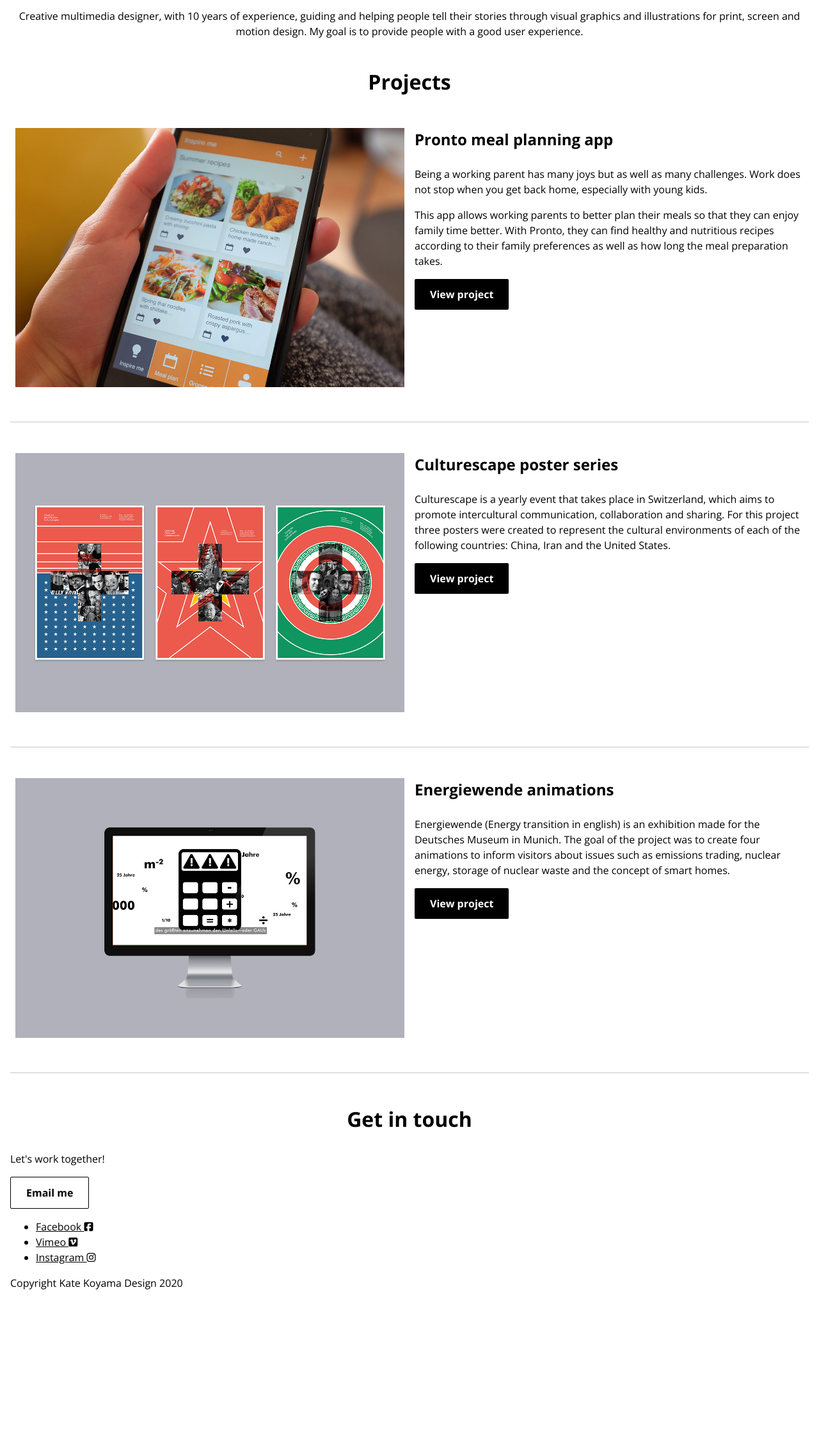
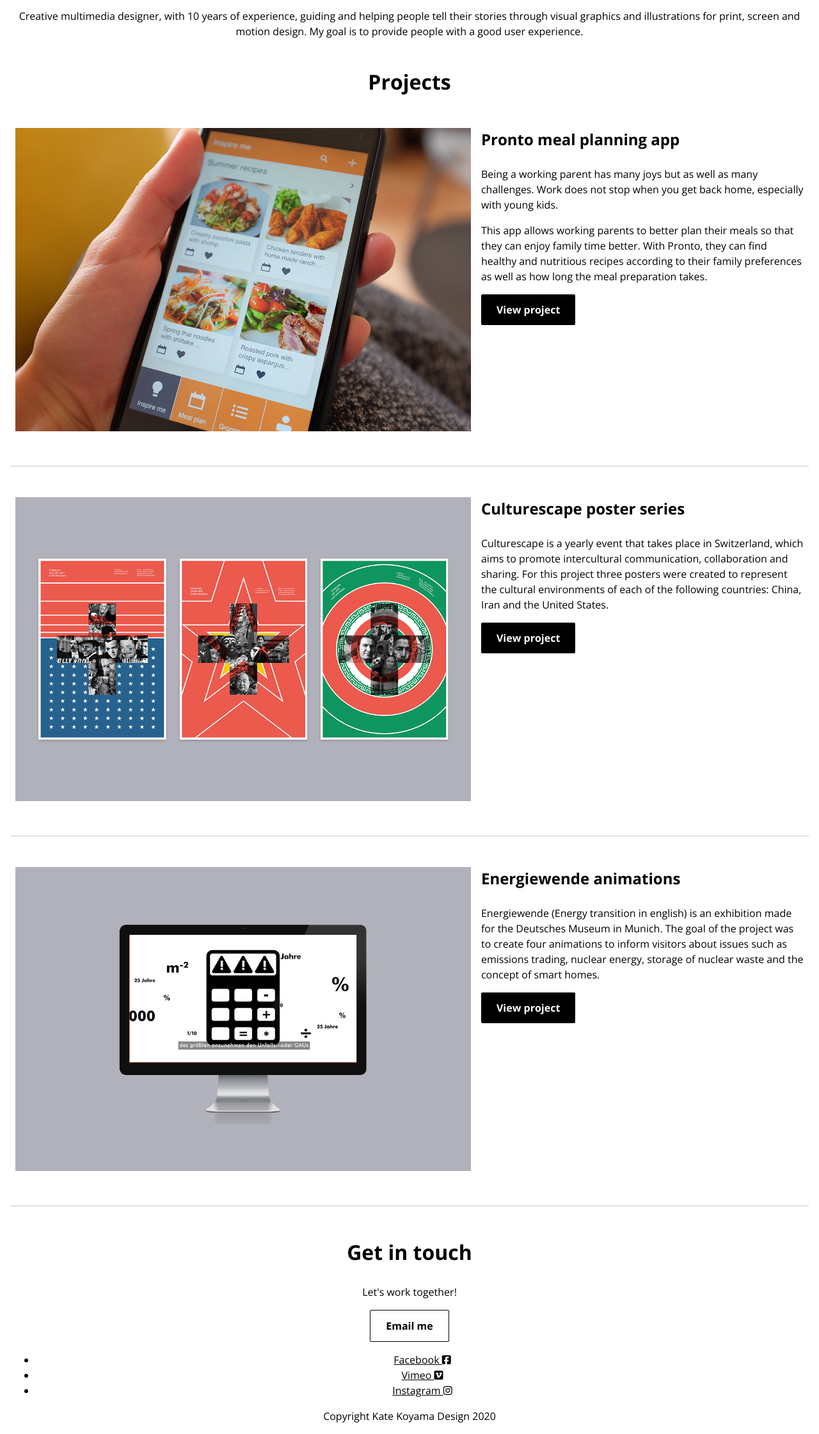
Before and after one commit to katekoyama/portfolio-website, a PHP site: page / in a window 1280 px wide. Shown: the part 181-2422 px from the top of the page at 64% size. Before the commit the page ends 2196 px from the top, so only its background shows below. Run offline with PHP 8.4, Linux system fonts and the light colour scheme; some libraries are stand-ins or nearby versions.

Commit message:
Media query for large screens

```diff
--- a/about.html
+++ b/about.html
@@ -63,7 +63,7 @@
 
           </picture>
           <div><!-- START TWO COLUMN CONTAINER -->
-            <div><!-- START COLUMN 1 -->
+            <div ><!-- START COLUMN 1 -->
               <h2>My story</h2>
               <p>I am Kate Koyama, a brazilian creative multimedia designer located
                 in France. My path into design started in Brazil where I started my
@@ -84,7 +84,7 @@
               <h2>Skills & tools</h2>
 
               <div><!-- START TWO COLUMN CONTAINER DARK GREEN -->
-                <div><!-- START DIV SKILLS light green -->
+                <div class="col-md-6"><!-- START DIV SKILLS light green -->
                   <h3>Revelant skills</h3>
                   <ul>
                     <li>User experience design</li>
@@ -93,7 +93,7 @@
                   </ul>
                 </div><!-- END DIV SKILLS light green -->
 
-                <div><!-- START DIV TOOLS light green -->
+                <div class="col-md-6"><!-- START DIV TOOLS light green -->
                   <h3>Tools</h3>
                   <ul>
                     <li>Adobe creative suite</li>
--- a/css/style.css
+++ b/css/style.css
@@ -159,9 +159,10 @@ main{
   padding-top: 106px;
 }
 
-#footer h2{
+#contact{
   text-align: center;
 }
+
 
 /* media queries */
 
@@ -206,6 +207,12 @@ Medium devices (640px and larger)
 Large devices (1024px or larger)
 ================================= */
 @media only screen and (min-width: 1024px) {
+  .col-lg-7{
+    width: 58.33%;
+  }
+  .col-lg-5{
+    width: 41.66%;
+  }
 }
 
 /* ==============================
--- a/index.html
+++ b/index.html
@@ -78,7 +78,7 @@
           <div class="row">
 
             <!-- START OF 1 COLUMN -->
-            <div class="col-md-6">
+            <div class="col-md-6 col-lg-7">
               <picture>
                 <source srcset="img/pronto-app/pronto_app@1x.jpg" media="(max-width:767px)">
                   <img src="img/pronto-app/pronto_app@2x.jpg" alt="My Image">
@@ -87,7 +87,7 @@
             <!-- END OF 1 COLUMN -->
 
             <!-- START OF 2 COLUMN -->
-            <div class="col-md-6">
+            <div class="col-md-6 col-lg-5">
               <h3>Pronto meal planning app</h3>
               <p>Being a working parent has many joys but as well as many challenges.
                 Work does not stop when you get back home, especially with young kids.</p>
@@ -105,7 +105,7 @@
           <div class="row">
 
             <!-- START OF 1 COLUMN -->
-            <div class="col-md-6">
+            <div class="col-md-6 col-lg-7">
               <picture>
                 <source srcset="img/culturescape/culturescape_overview@1x.jpg" media="(max-width:767px)">
                   <img src="img/culturescape/culturescape_overview@2x.jpg" alt="My Image">
@@ -114,7 +114,7 @@
             <!-- END OF 1 COLUMN -->
 
             <!-- START OF 2 COLUMN -->
-            <div class="col-md-6">
+            <div class="col-md-6 col-lg-5">
               <h3>Culturescape poster series</h3>
               <p>Culturescape is a yearly event that takes place in Switzerland,
                 which aims to promote intercultural communication, collaboration
@@ -131,7 +131,7 @@
           <div class="row">
 
             <!-- START OF 1 COLUMN -->
-            <div class="col-md-6">
+            <div class="col-md-6 col-lg-7">
               <picture>
                 <source srcset="img/energiewende/energiewende-risiko@1x.jpg" media="(max-width:767px)">
                   <img src="img/energiewende/energiewende-risiko@2x.jpg" alt="My Image">
@@ -140,7 +140,7 @@
             <!-- END OF 1 COLUMN -->
 
             <!-- START OF 2 COLUMN -->
-            <div class="col-md-6">
+            <div class="col-md-6 col-lg-5">
               <h3>Energiewende animations</h3>
               <p>Energiewende (Energy transition in english) is an exhibition
                 made for the Deutsches Museum in Munich. The goal of the project
```
